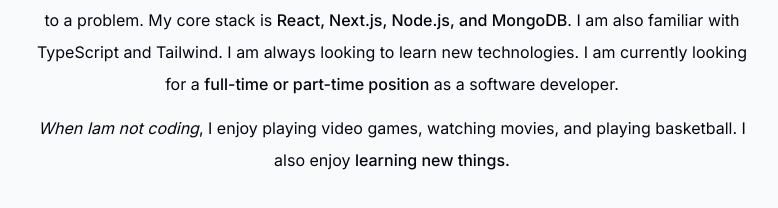
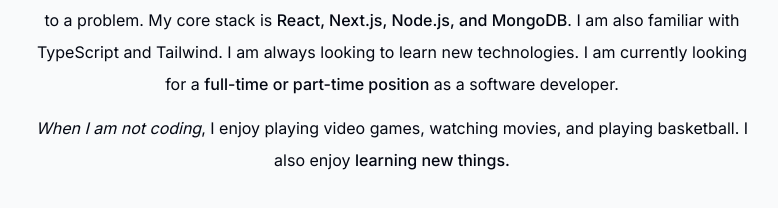
Before and after one commit to khaleelibraheem/portfolio-v2, a Next.js app: page / in a window 1280 px wide. Shown: the part 984-1192 px from the top of the page, without its empty margins (248-1026 px from the left). Built offline with nearby package versions, Linux system fonts and the light colour scheme; no server answers.

Commit message:
edit about text

```diff
--- a/components/about.tsx
+++ b/components/about.tsx
@@ -35,7 +35,7 @@
       </p>
       <p>
         {" "}
-        <span className="italic">When Iam not coding</span>, I enjoy playing
+        <span className="italic">When I am not coding</span>, I enjoy playing
         video games, watching movies, and playing basketball. I also enjoy{" "}
         <span className="font-medium">learning new things.</span>
       </p>
```
